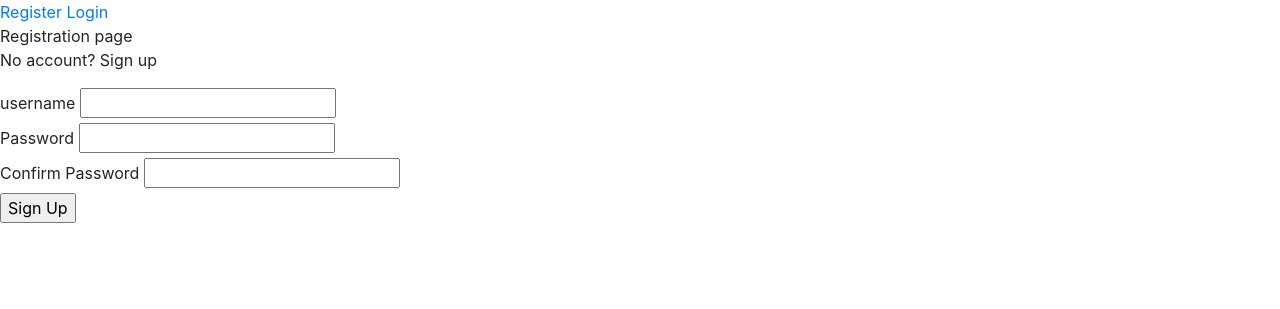
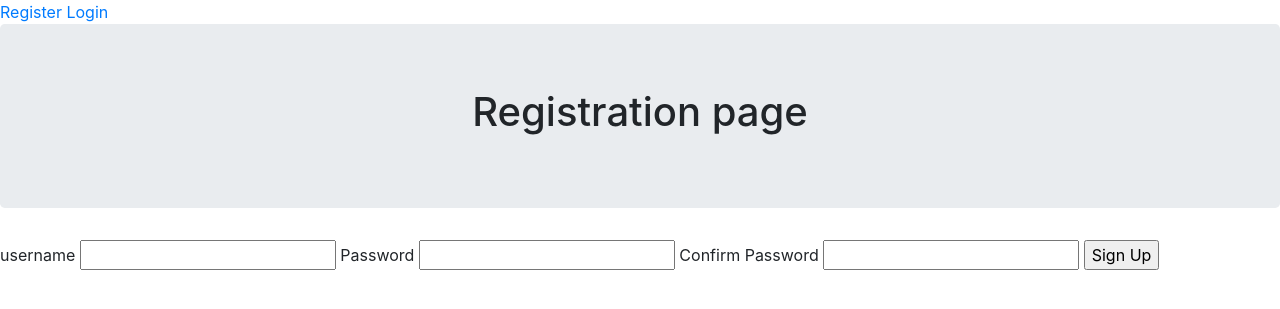
Before and after one commit to MattCrutchley/shoppinglist, a Flask app: page /register in a window 1280 px wide. Shown: the top 309 px of the page. Run offline with Flask 2, Linux system fonts and the light colour scheme; some libraries are stand-ins or nearby versions.

Commit message:
Update register.html

```diff
--- a/application/templates/register.html
+++ b/application/templates/register.html
@@ -1,8 +1,9 @@
 
 {% extends "base.html" %}
 {% block body %}
-    <p1> Registration page </p1>
-    <p>No account? Sign up</p>
+<div class="jumbotron text-center">
+    <h1> Registration page </h1>
+</div>
     <div class='form'>
         <form method='POST' action=''>
             {{ form.hidden_tag() }}
@@ -16,7 +17,7 @@
                         {% endfor %}
                     </div>
                 {% endif %}
-            </div>
+
                 {{ form.password.label }}
                 {{ form.password}}
                             {% if form.password.errors %}
@@ -26,7 +27,7 @@
                         {% endfor %}
                     </div>
                 {% endif %}
-            </div>
+
                 {{ form.confirm_password.label }}
                 {{ form.confirm_password}}
                         {% if form.confirm_password.errors %}
@@ -36,10 +37,10 @@
                         {% endfor %}
                     </div>
                 {% endif %}
-            </div>
-                    </div>
-            </div>
-            <div class='form_group'>
+
+
+
+
                 {{ form.submit }}
             </div>
         </form>
```
